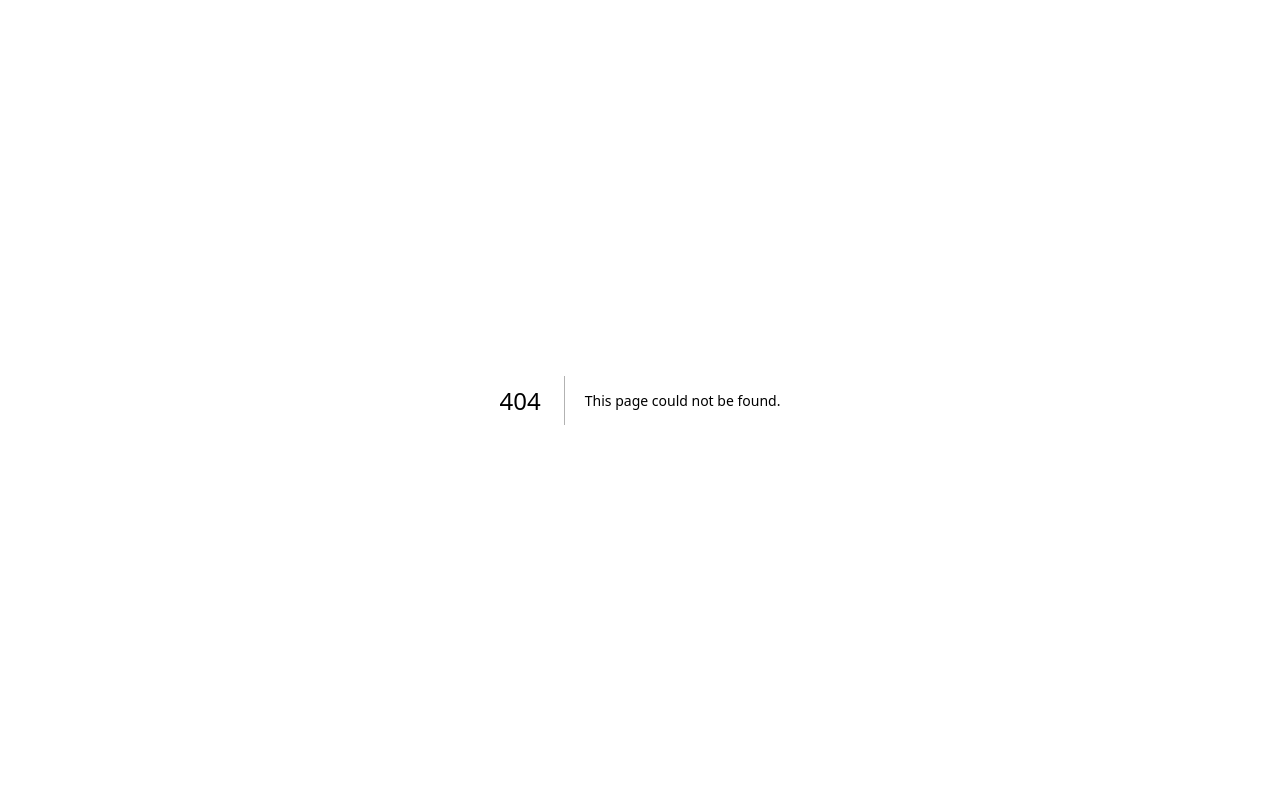
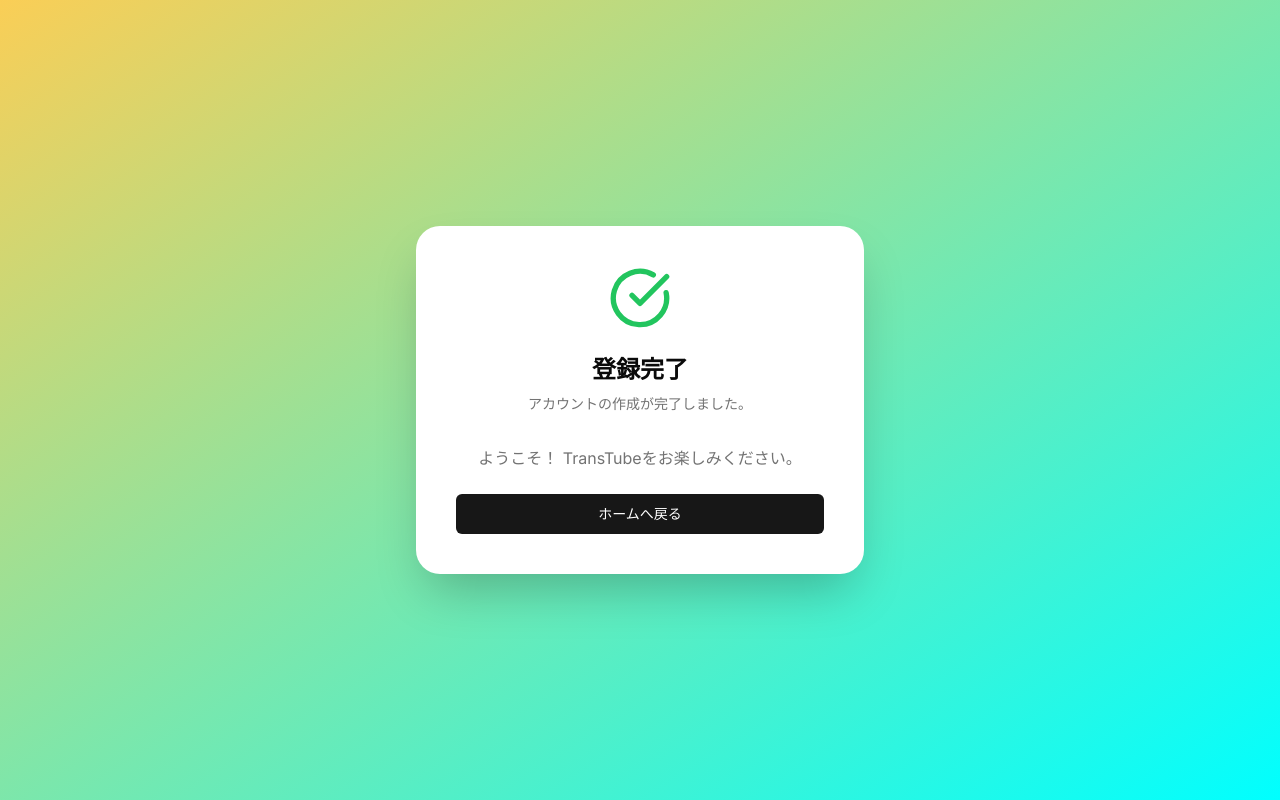
Before and after one commit to jphacks/tk_2408, a Next.js app: page /complete-register in a window 1280 px wide. Before the commit this address had no page. Built offline with nearby package versions, Linux system fonts and the light colour scheme.

Commit message:
登録完了画面の追加

```diff
--- /dev/null
+++ b/app/complete-register/page.tsx
@@ -0,0 +1,37 @@
+"use client";
+
+import Link from "next/link";
+import { CheckCircle } from "lucide-react";
+import { Button } from "@/components/ui/button";
+
+export default function RegisterCompletePage() {
+  return (
+    <div className="min-h-screen flex items-center justify-center bg-gradient-to-br from-[#face56] to-[#00ffff]">
+      <div className="max-w-md w-full space-y-8 p-10 bg-background rounded-3xl shadow-2xl transform transition-all hover:scale-105">
+        <div className="text-center">
+          <CheckCircle className="mx-auto h-16 w-16 text-green-500" />
+          <h2 className="mt-6 text-2xl font-extrabold text-foreground">
+            登録完了
+          </h2>
+          <p className="mt-2 text-sm text-muted-foreground">
+            アカウントの作成が完了しました。
+          </p>
+        </div>
+        <div className="mt-8 space-y-6">
+          <p className="text-center text-muted-foreground">
+            ようこそ！ TransTubeをお楽しみください。
+          </p>
+          <div>
+            <Link href="/">
+              <Button
+                className="w-full bg-black hover:bg-black/90 text-white font-medium py-3 rounded-full transition-all duration-300 transform hover:scale-105"
+              >
+                ホームへ戻る
+              </Button>
+            </Link>
+          </div>
+        </div>
+      </div>
+    </div>
+  );
+}
```
